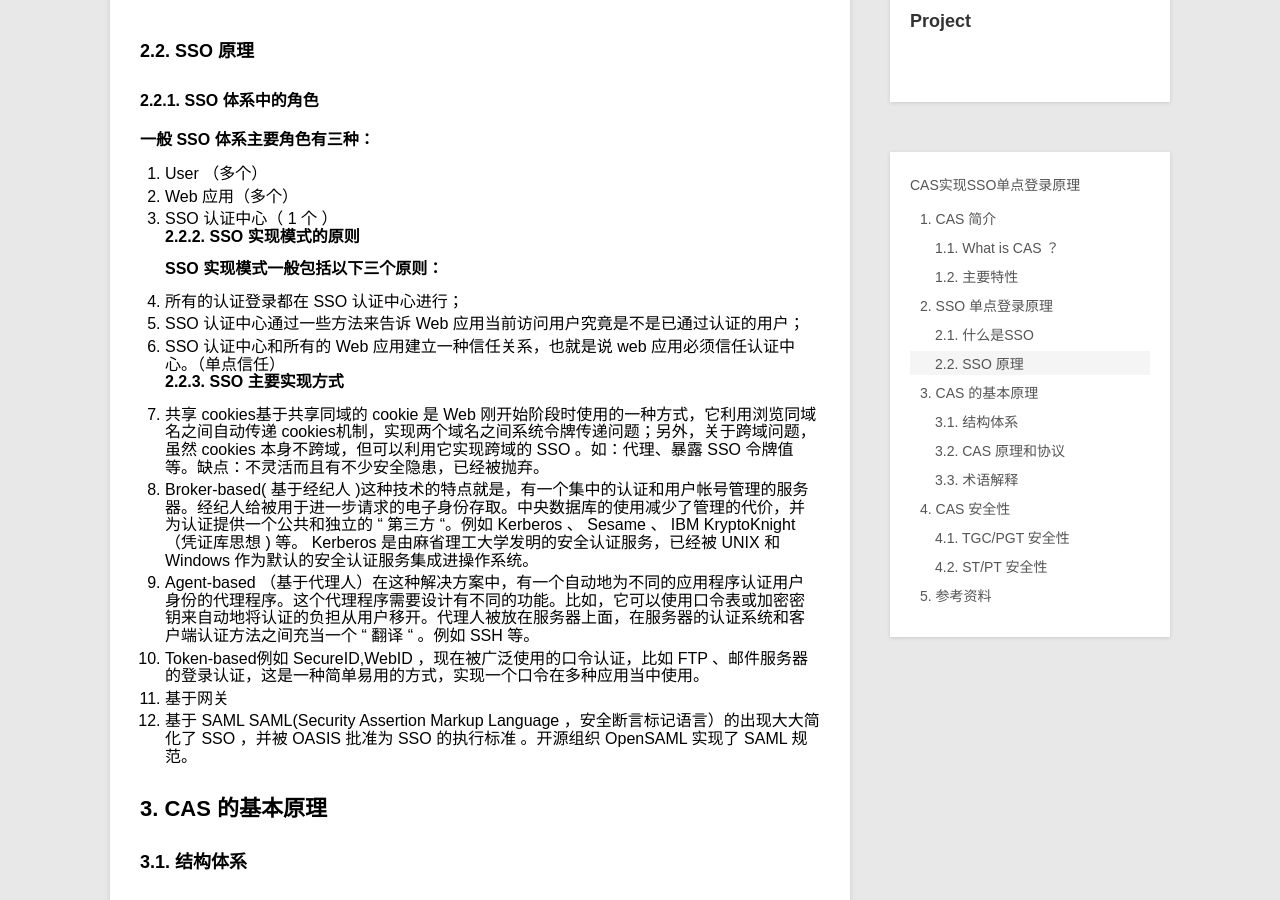
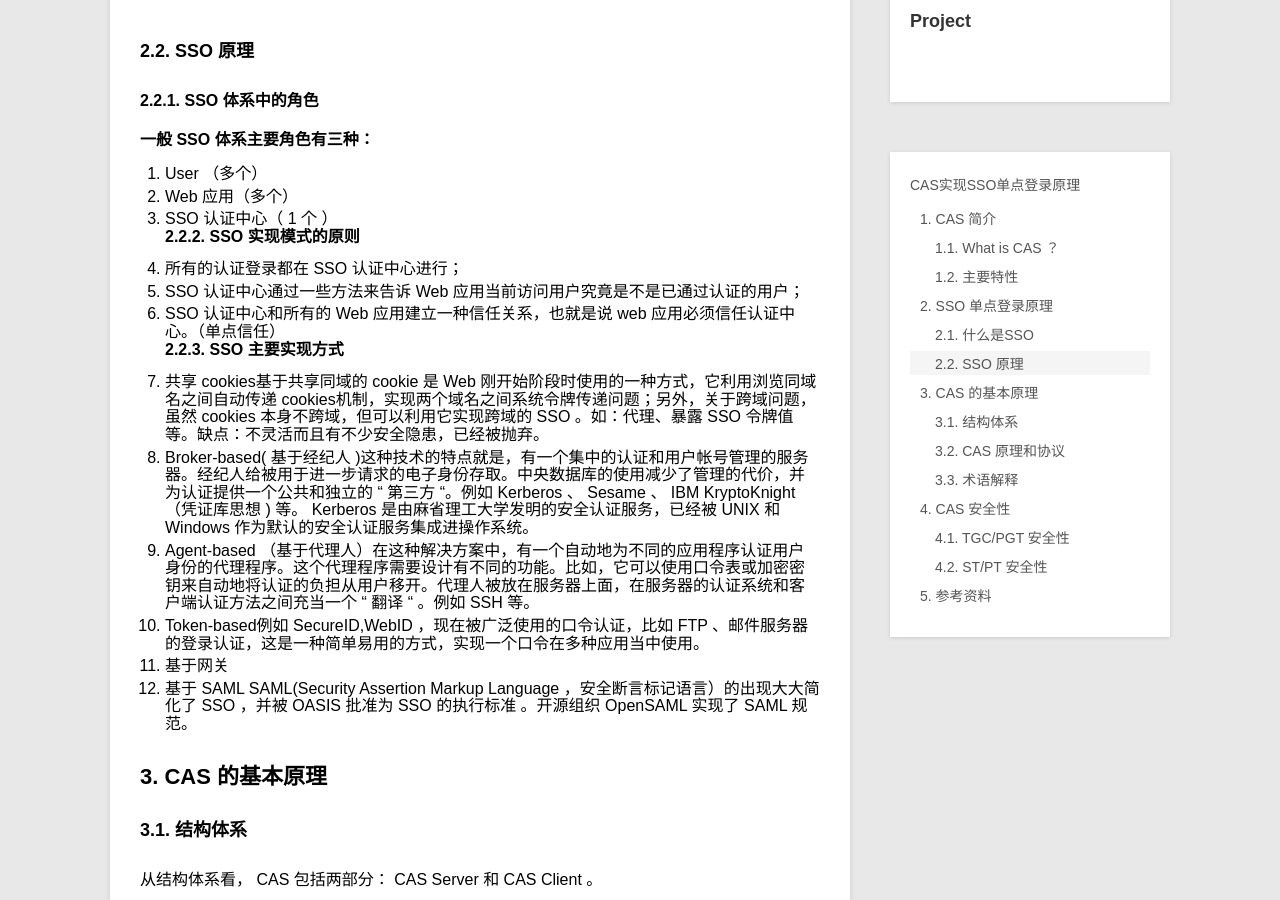
Before and after one commit to ceylog/ceylog.github.io, a Jekyll site: the page built from _posts/blog/2014-07-03-cas-sso-principle.md, in a window 1280 px wide and 900 px high, scrolled down 1005 px. Built offline with Jekyll 4.4.1, drawn with Linux system fonts in a browser that asks for light colours; Markdown is read by kramdown in place of the engine named in the settings.

Commit message:
modify cas principle

```diff
--- a/_posts/blog/2014-07-03-cas-sso-principle.md
+++ b/_posts/blog/2014-07-03-cas-sso-principle.md
@@ -28,12 +28,11 @@
 1.   User （多个）
 2.   Web 应用（多个）
 3.   SSO 认证中心（ 1 个 ）
-#### 2.2.2.      SSO 实现模式的原则
-##### SSO 实现模式一般包括以下三个原则：
+#### 2.2.2. SSO 实现模式的原则
 1.   所有的认证登录都在 SSO 认证中心进行；
 2.   SSO 认证中心通过一些方法来告诉 Web 应用当前访问用户究竟是不是已通过认证的用户；
 3.   SSO 认证中心和所有的 Web 应用建立一种信任关系，也就是说 web 应用必须信任认证中心。（单点信任）
-#### 2.2.3.      SSO 主要实现方式
+#### 2.2.3. SSO 主要实现方式
 1.   共享 cookies基于共享同域的 cookie 是 Web 刚开始阶段时使用的一种方式，它利用浏览同域名之间自动传递 cookies机制，实现两个域名之间系统令牌传递问题；另外，关于跨域问题，虽然 cookies 本身不跨域，但可以利用它实现跨域的 SSO 。如：代理、暴露 SSO 令牌值等。缺点：不灵活而且有不少安全隐患，已经被抛弃。
 2.   Broker-based( 基于经纪人 )这种技术的特点就是，有一个集中的认证和用户帐号管理的服务器。经纪人给被用于进一步请求的电子身份存取。中央数据库的使用减少了管理的代价，并为认证提供一个公共和独立的 " 第三方 "。例如 Kerberos 、 Sesame 、 IBM KryptoKnight （凭证库思想 ) 等。 Kerberos 是由麻省理工大学发明的安全认证服务，已经被 UNIX 和 Windows 作为默认的安全认证服务集成进操作系统。
 3.   Agent-based （基于代理人）在这种解决方案中，有一个自动地为不同的应用程序认证用户身份的代理程序。这个代理程序需要设计有不同的功能。比如，它可以使用口令表或加密密钥来自动地将认证的负担从用户移开。代理人被放在服务器上面，在服务器的认证系统和客户端认证方法之间充当一个 " 翻译 " 。例如 SSH 等。
```
